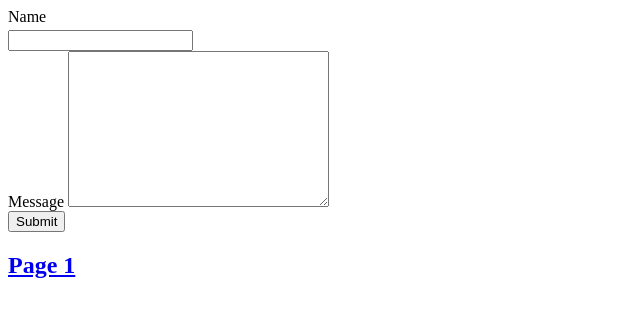
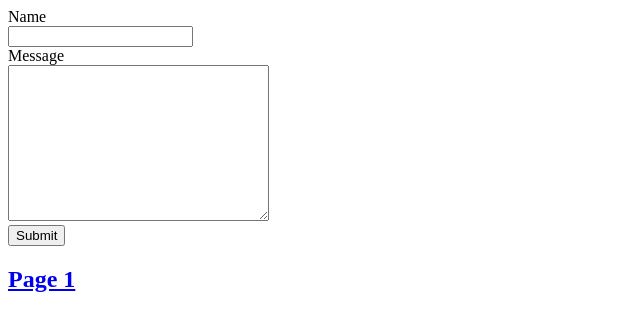
Before and after one commit to LaTouraine/Pre-work-Phase-2-HTML-and-CSS, a plain HTML site: page page2.html in a window 1280 px wide. Shown: the whole page, without its empty margins (0-640 px from the left). Drawn offline with Linux system fonts and the light colour scheme.

Commit message:
added css and html p2 files 4x

```diff
--- a/styles/style.css
+++ b/styles/style.css
@@ -35,7 +35,6 @@ color: blue;
     display: inline-block;
 }
 
-input, label textarea{
+input, label {
     display: block;
-    margin-top: .3em;
 }
```
Also changed, not shown: page2.html (+3 -3 lines).
